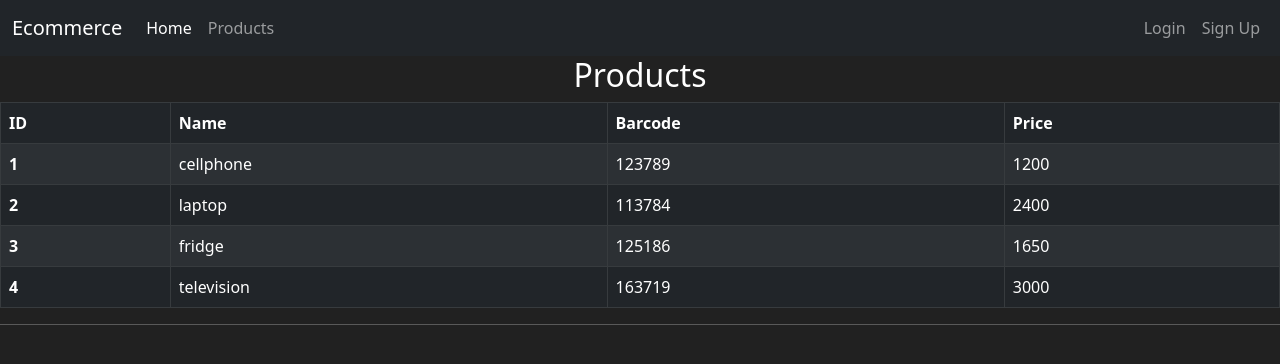
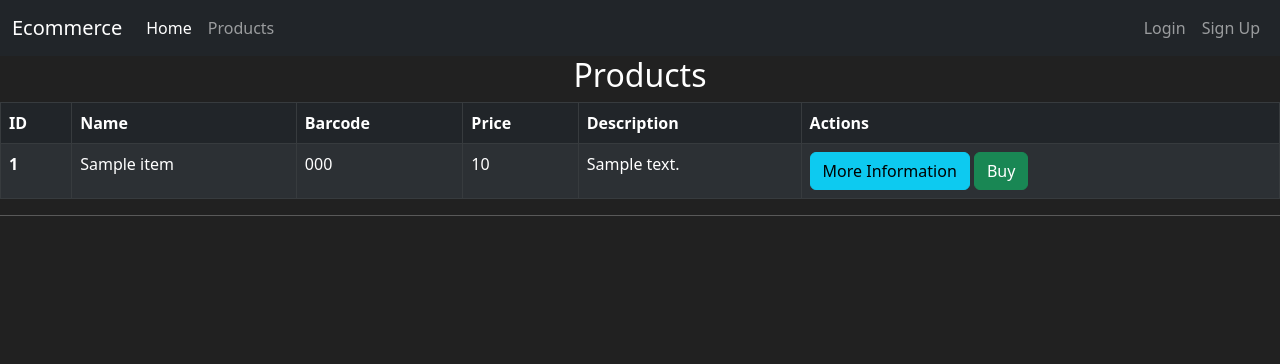
Before and after one commit to s4imu/Flask-Ecommerce, a Flask app: page /products in a window 1280 px wide. Shown: the top 364 px of the page. Run offline with Flask 3, Linux system fonts and the light colour scheme; tables that the repository leaves empty hold one stand-in row (values such as "Sample post").

Commit message:
FEAT: integrating database with front end

```diff
--- a/market.py
+++ b/market.py
@@ -22,12 +22,7 @@ def home_page():
 
 @app.route('/products')
 def products_page():
-    products = [
-        {'id': 1, 'name': 'cellphone', 'barcode': '123789', 'price': 1200},
-        {'id': 2, 'name': 'laptop', 'barcode': '113784', 'price': 2400},
-        {'id': 3, 'name': 'fridge', 'barcode': '125186', 'price': 1650},
-        {'id': 4, 'name': 'television', 'barcode': '163719', 'price': 3000}
-    ]
+    products = Item.query.all()
     return render_template("products.html", itens=products)
 
 
--- a/templates/products.html
+++ b/templates/products.html
@@ -13,6 +13,8 @@
           <th scope="col">Name</th>
           <th scope="col">Barcode</th>
           <th scope="col">Price</th>
+          <th scope="col">Description</th>
+          <th scope="col">Actions</th>
         </tr>
       </thead>
       <tbody>
@@ -22,6 +24,11 @@
                   <td>{{item.name}}</td>
                   <td>{{item.barcode}}</td>
                   <td>{{item.price}}</td>
+                  <td>{{item.description}}</td>
+                  <td>
+                    <button class="btn btn-outline btn-info">More Information</button>
+                    <button class="btn btn-outline btn-success">Buy</button>
+                  </td>
               </tr>
           {% endfor %}
       </tbody>
```
